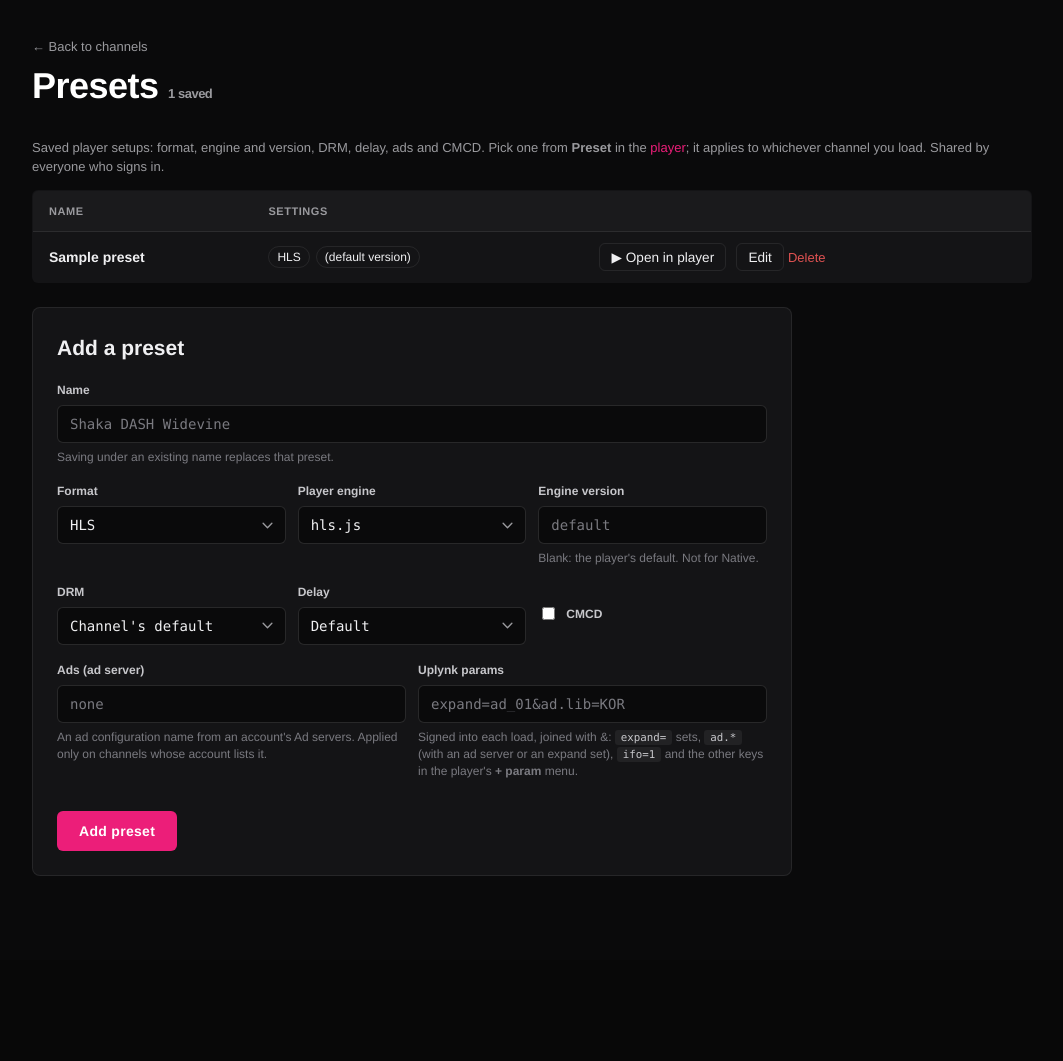
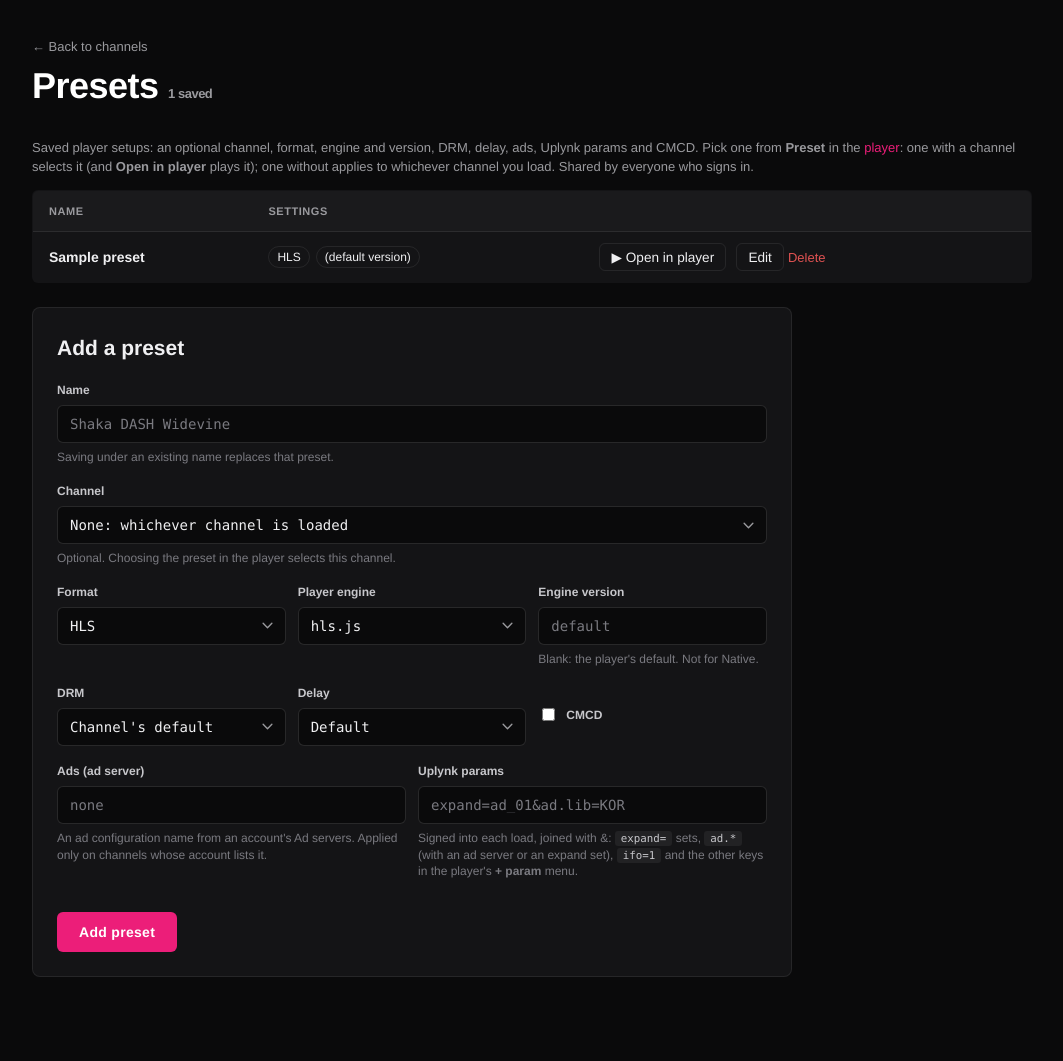
Before and after one commit to jj358mhz/player_test_harness, a Flask app: page /presets in a window 1280 px wide. Shown: the part 56-1117 px from the top of the page, without its empty margins (108-1171 px from the left). Before the commit the page ends 932 px from the top, so only its background shows below. Run offline with Flask 3, Linux system fonts and the light colour scheme; a user stored in the database is signed in; tables that the repository leaves empty hold one stand-in row (values such as "Sample post"); some libraries are stand-ins or nearby versions.

Commit message:
feat: presets can name a channel (v3.26.0) (#64)
Optional channel=<id> in a preset: a Channel menu on the Presets page and
Include channel in the player's Save as preset. Choosing such a preset
selects its channel; Open in player plays it. Presets without a channel
still apply to whichever channel is loaded.

Co-authored-by: Claude Opus 5.5 <noreply@anthropic.com>

```diff
--- a/app/main/routes.py
+++ b/app/main/routes.py
@@ -28,6 +28,7 @@ from app.presets import (
     DRM_LABELS,
     ENGINE_LABELS,
     PresetError,
+    channel_label,
     describe,
     list_presets,
     query_from_form,
@@ -301,8 +302,21 @@ def presets(form: dict | None = None, error: str | None = None, editing: int | N
             else describe("engine=hlsjs")["fields"]
         )
     ad_names = sorted({name for (name,) in db.session.query(AdServer.name).all()})
+    # Active channels, plus the one the form names even if it went inactive.
+    chosen = int(form["channel"]) if str(form.get("channel") or "").isdigit() else 0
+    channels = (
+        db.session.query(Channel)
+        .join(UplynkAccount)
+        .filter(Channel.is_active.is_(True) | (Channel.id == chosen))
+        .order_by(UplynkAccount.label, Channel.is_favorite.desc(), Channel.description)
+        .all()
+    )
     return render_template(
         "main/presets.html",
+        channel_groups=[
+            (label, [(c.id, channel_label(c)) for c in items])
+            for label, items in groupby(channels, key=lambda c: c.uplynk_account.label)
+        ],
         rows=[(r, describe(r.query)["parts"]) for r in rows],
         editing=current,
         form=form,
@@ -323,7 +337,7 @@ def save_preset_form():
         abort(404)
     form = {
         k: request.form.get(k, "")
-        for k in ("name", "format", "engine", "version", "drm", "delay", "ad", "params")
+        for k in ("name", "channel", "format", "engine", "version", "drm", "delay", "ad", "params")
     }
     form["cmcd"] = bool(request.form.get("cmcd"))
     try:
--- a/app/presets.py
+++ b/app/presets.py
@@ -1,7 +1,8 @@
 """Saved engine presets: validation and storage.
 
-A preset is the player's deep-link query minus the source (format,
-engine@version, DRM, delay, SSAI ad server, Uplynk params, CMCD). The browser
+A preset is the player's deep-link query without a pasted source or rays:
+an optional synced channel, format, engine@version, DRM, delay, SSAI ad
+server, Uplynk params, CMCD. The browser
 builds it (`frontend/src/lib/deeplink.ts`); this re-checks every key with
 the same rules, because the engine version ends up in a jsDelivr URL.
 """
@@ -13,14 +14,14 @@ import re
 from typing import Any
 from urllib.parse import parse_qsl, unquote_plus, urlencode
 
-from app.models import EnginePreset, User, db
+from app.models import Channel, EnginePreset, User, db
 from app.uplynk.params import ParamError, check_params, is_param_key
 
 NAME_MAX = 60
 ENGINES = {"hlsjs", "shaka", "dashjs", "native"}
 VERSION_RE = re.compile(r"^\d+\.\d+\.\d+(-[\w.]+)?$")
 # Same order as the player's viewQuery(); the Uplynk params follow ad.
-_ORDER = ("format", "engine", "drm", "delay", "ad", "cmcd")
+_ORDER = ("channel", "format", "engine", "drm", "delay", "ad", "cmcd")
 AD_NAME_RE = re.compile(r"^[A-Za-z0-9_.-]{1,100}$")
 
 
@@ -35,9 +36,14 @@ def normalize_query(query: str) -> str:
     params: dict[str, str] = {}
     uplynk: list[tuple[str, str]] = []
     for key, value in parse_qsl(query.lstrip("?"), keep_blank_values=True):
-        if key in ("channel", "src", "rays", "tab"):
-            continue  # the source and per-channel choices aren't part of a preset
-        if key == "format":
+        if key in ("src", "rays", "tab"):
+            continue  # a pasted source and per-load choices aren't part of a preset
+        if key == "channel":
+            # Optional: a synced channel (our id), chosen when the preset is.
+            if not re.fullmatch(r"[1-9]\d{0,9}", value) or not db.session.get(Channel, int(value)):
+                raise PresetError(f"unknown channel {value!r}")
+            params[key] = value
+        elif key == "format":
             if value not in ("hls", "dash"):
                 raise PresetError(f"unknown format {value!r}")
             if value == "dash":
@@ -154,7 +160,8 @@ def query_from_form(form: Any) -> str:
         return (form.get(name) or "").strip()
 
     engine, version = field("engine"), field("version")
-    pairs = [("format", field("format") or "hls")]
+    pairs = [("channel", field("channel"))] if field("channel") else []
+    pairs.append(("format", field("format") or "hls"))
     pairs.append(("engine", f"{engine}@{version}" if version else engine))
     for key in ("drm", "delay", "ad"):
         if field(key):
@@ -172,7 +179,9 @@ def describe(query: str) -> dict[str, Any]:
     get = dict(params).get
     engine, _, version = (get("engine") or "").partition("@")
     uplynk = [(k, v) for k, v in params if is_param_key(k)]
+    channel = db.session.get(Channel, int(get("channel"))) if get("channel") else None
     parts = [
+        *([f"▶ {channel_label(channel)}"] if channel else []),
         "DASH" if get("format") == "dash" else "HLS",
         f"{ENGINE_LABELS.get(engine, engine)} {version or '(default version)'}",
     ]
@@ -188,6 +197,7 @@ def describe(query: str) -> dict[str, Any]:
     return {
         "parts": parts,
         "fields": {
+            "channel": get("channel") or "",
             "format": get("format") or "hls",
             "engine": engine,
             "version": version,
@@ -200,6 +210,11 @@ def describe(query: str) -> dict[str, Any]:
     }
 
 
+def channel_label(channel: Channel) -> str:
+    label = channel.description or channel.channel_id
+    return label if channel.is_active else f"{label} (inactive)"
+
+
 def list_presets() -> list[dict[str, object]]:
     rows = db.session.query(EnginePreset).order_by(EnginePreset.name).all()
     out = []
--- a/app/templates/main/presets.html
+++ b/app/templates/main/presets.html
@@ -5,9 +5,11 @@
 <div class="page-header">
     <h1>Presets <span class="page-header__meta">{{ rows|length }} saved</span></h1>
 </div>
-<p class="muted">Saved player setups: format, engine and version, DRM, delay, ads and CMCD. Pick one from
-    <strong>Preset</strong> in the <a href="{{ url_for('main.player') }}">player</a>; it applies to whichever
-    channel you load. Shared by everyone who signs in.</p>
+<p class="muted">Saved player setups: an optional channel, format, engine and version, DRM, delay, ads,
+    Uplynk params and CMCD. Pick one from <strong>Preset</strong> in the
+    <a href="{{ url_for('main.player') }}">player</a>: one with a channel selects it (and
+    <strong>Open in player</strong> plays it); one without applies to whichever channel you load.
+    Shared by everyone who signs in.</p>
 
 {% if rows %}
 <table class="data-table presets-table">
@@ -46,6 +48,20 @@
             <input id="pf-name" class="input" name="name" required maxlength="60" value="{{ form.name or '' }}"
                    placeholder="Shaka DASH Widevine">
             <p class="field__help">Saving under an existing name replaces that preset.</p>
+        </div>
+        <div class="field">
+            <label for="pf-channel">Channel</label>
+            <select id="pf-channel" class="input" name="channel">
+                <option value="">None: whichever channel is loaded</option>
+                {% for label, items in channel_groups %}
+                <optgroup label="{{ label }}">
+                    {% for id, name in items %}
+                    <option value="{{ id }}"{% if form.channel|string == id|string %} selected{% endif %}>{{ name }}</option>
+                    {% endfor %}
+                </optgroup>
+                {% endfor %}
+            </select>
+            <p class="field__help">Optional. Choosing the preset in the player selects this channel.</p>
         </div>
         <div class="field-row">
             <div class="field">
--- a/pyproject.toml
+++ b/pyproject.toml
@@ -1,6 +1,6 @@
 [project]
 name = "player-test-harness"
-version = "3.25.0"
+version = "3.26.0"
 description = "Uplynk playback triage harness: signed playback, channel sync, and low-latency monitoring"
 readme = "README.md"
 requires-python = ">=3.12"
```
Also changed, not shown: CLAUDE.md (+6 -2 lines), docs/player.md (+15 -11 lines), frontend/src/app.ts (+49 -6 lines), frontend/src/styles/player.css (+10 -0 lines), tests/test_presets.py (+33 -2 lines), CHANGELOG.md, 1 other file.
